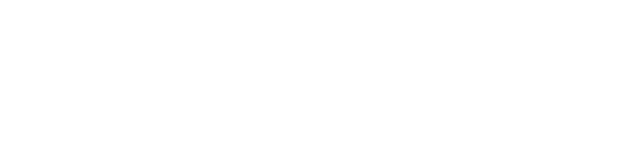
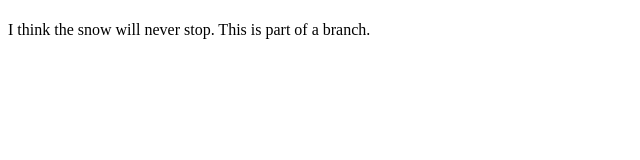
Before and after one commit to deirdredeirdre/MAP672, a plain HTML site: page module-01/index.html in a window 1280 px wide. Shown: the whole page, without its empty margins (0-640 px from the left). Drawn offline with Linux system fonts and the light colour scheme.

Commit message:
intro in branch

```diff
--- a/module-01/index.html
+++ b/module-01/index.html
@@ -7,5 +7,6 @@
 </head>
 <body>
 <h1></h1>
+    <p>I think the snow will never stop. This is part of a branch.</p>
 </body>
 </html>
```
